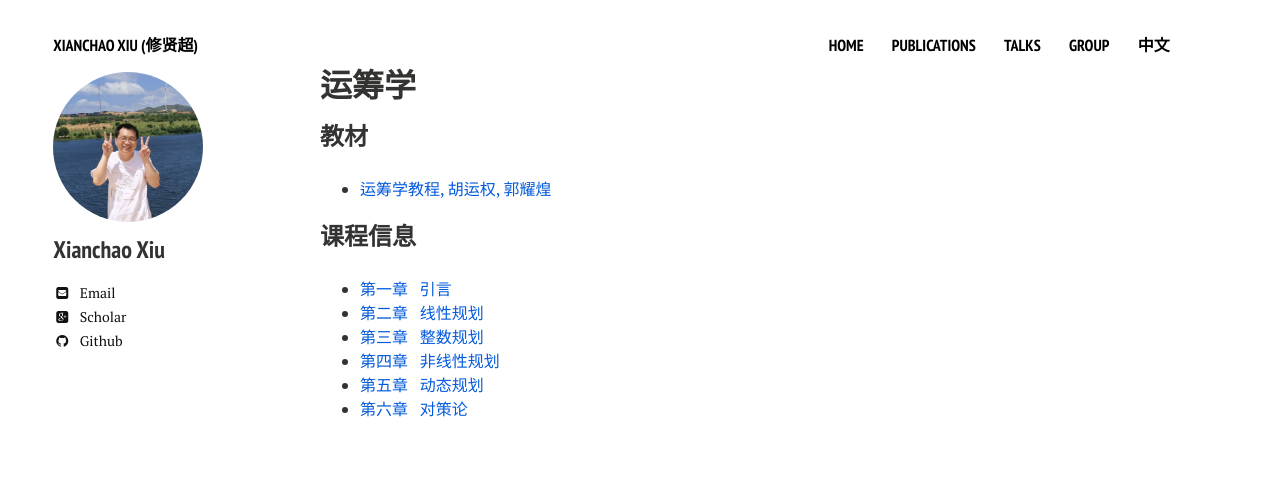
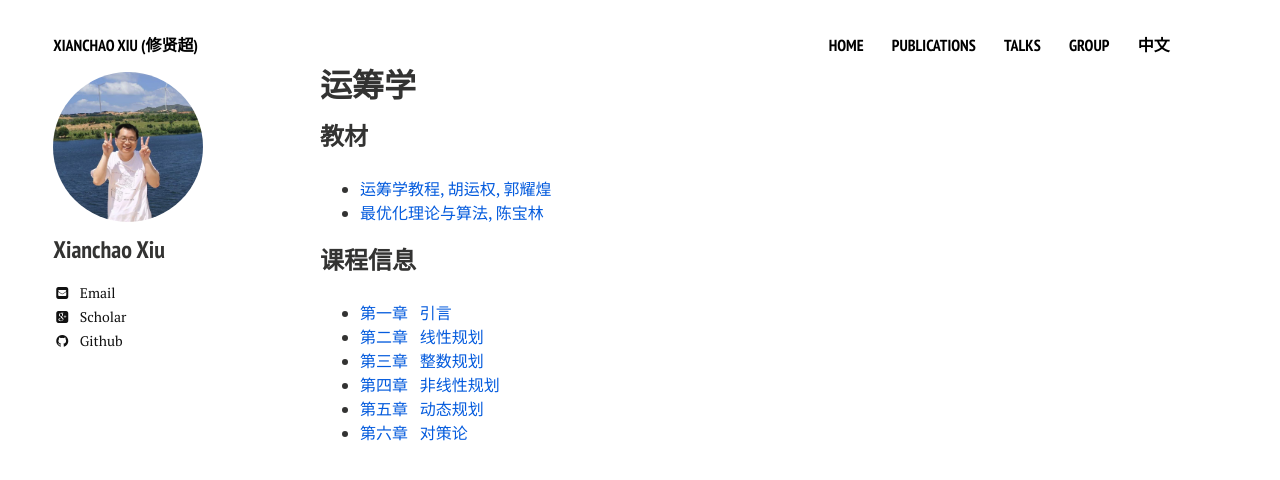
Before and after one commit to xianchaoxiu/xianchaoxiu.github.io, a Jekyll site: the page built from chinese/OR/index.md, in a window 1280 px wide. Shown: the top 480 px of the page. Built offline with Jekyll 4.4.1, drawn with Linux system fonts in a browser that asks for light colours; nearby versions of some CDN libraries.

Commit message:
Update index.md

```diff
--- a/chinese/OR/index.md
+++ b/chinese/OR/index.md
@@ -7,7 +7,7 @@ share: false
 
 ### 教材
 * <a href="https://item.jd.com/14020941.html" class="textlink" target="_blank"> 运筹学教程, 胡运权, 郭耀煌 </a><br>
-
+* <a href="https://item.jd.com/12755179.html" class="textlink" target="_blank"> 最优化理论与算法, 陈宝林</a><br>
 
 ### 课程信息
 * <a href="../chinese/OR/引言.pdf" class="textlink" target="_blank">  第一章 &nbsp;  引言<br>
```
